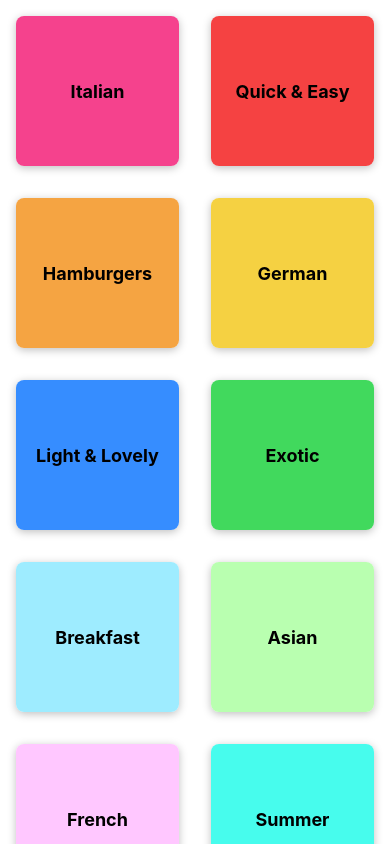
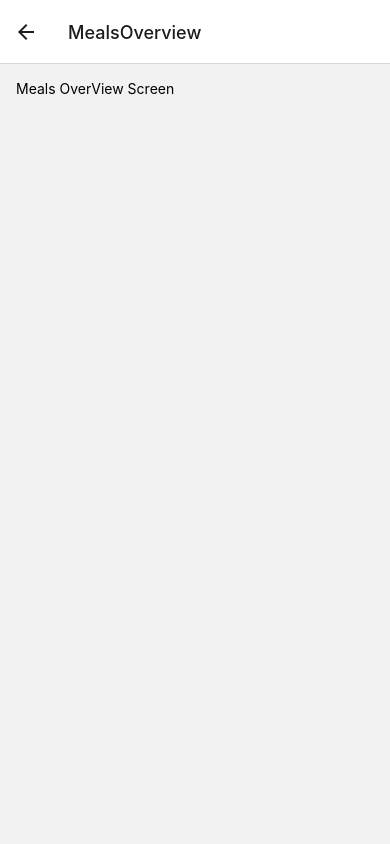
Before and after one commit to gastonirby/Meals-starting, a React Native app: screen /MealsOverview in a window 390 px wide. Built offline with nearby package versions, Linux system fonts and the light colour scheme.

Commit message:
added in nav to meals overview

```diff
--- a/App.js
+++ b/App.js
@@ -1,18 +1,27 @@
-import { StatusBar } from 'expo-status-bar';
-import { StyleSheet } from 'react-native';
-import CategoriesScreen from './screens/CategoriesScreen';
+import { StatusBar } from "expo-status-bar";
+import { StyleSheet } from "react-native";
+import { NavigationContainer } from "@react-navigation/native";
+import { createNativeStackNavigator } from '@react-navigation/native-stack';
+
+import CategoriesScreen from "./screens/CategoriesScreen";
+import MealsOverViewScreen from "./screens/MealsOverViewScreen";
+
+const Stack = createNativeStackNavigator();
 
 export default function App() {
   return (
     <>
-    <StatusBar style='light' />
-    <CategoriesScreen />
+      <StatusBar style="light" />
+      <NavigationContainer>
+        <Stack.Navigator>
+          <Stack.Screen name="MealsCategories" component={CategoriesScreen} />
+          <Stack.Screen name="MealsOverview" component={MealsOverViewScreen} />
+        </Stack.Navigator>
+      </NavigationContainer>
     </>
   );
 }
 
 const styles = StyleSheet.create({
-  container: {
-
-  },
+  container: {},
 });
--- a/components/CategoryGridTile.js
+++ b/components/CategoryGridTile.js
@@ -1,6 +1,6 @@
 import { Pressable, View, Text, StyleSheet, Platform } from "react-native";
 
-function CategoryGridTile({ title, color }) {
+function CategoryGridTile({ title, color, onPress }) {
   return (
     <View style={styles.gridItem}>
       <Pressable
@@ -9,6 +9,7 @@
           styles.button,
           pressed ? styles.buttonPressed : null,
         ]}
+        onPress={onPress}
       >
         <View style={[styles.innerContainer, { backgroundColor: color }]}>
           <Text style={styles.title}>{title}</Text>
--- a/package.json
+++ b/package.json
@@ -10,12 +10,14 @@
   },
   "dependencies": {
     "@react-navigation/native": "^6.0.13",
+    "@react-navigation/native-stack": "^6.9.1",
+    "@react-navigation/stack": "^6.3.3",
     "expo": "~46.0.16",
     "expo-status-bar": "~1.4.0",
     "react": "18.0.0",
     "react-native": "0.69.6",
-    "react-native-screens": "~3.15.0",
-    "react-native-safe-area-context": "4.3.1"
+    "react-native-safe-area-context": "4.3.1",
+    "react-native-screens": "~3.15.0"
   },
   "devDependencies": {
     "@babel/core": "^7.12.9"
--- a/screens/CategoriesScreen.js
+++ b/screens/CategoriesScreen.js
@@ -3,13 +3,17 @@
 
 import { CATEGORIES } from "../data/data";
 
-function renderCategoryItem(itemData) {
-  return (
-    <CategoryGridTile title={itemData.item.title} color={itemData.item.color} />
-  );
-}
+function CategoriesScreen({ navigation }) {
 
-function CategoriesScreen() {
+  function renderCategoryItem(itemData) {
+    function pressHandler() {
+      navigation.navigate('MealsOverview');
+    }
+    return (
+      <CategoryGridTile title={itemData.item.title} color={itemData.item.color} onPress={pressHandler}/>
+    );
+  }
+
   return (
     <FlatList
       data={CATEGORIES}
--- /dev/null
+++ b/screens/MealsOverViewScreen.js
@@ -0,0 +1,20 @@
+import { View, Text, StyleSheet } from "react-native";
+
+import { MEALS } from "../data/data";
+
+function MealsOverViewScreen() {
+  return (
+    <View style={styles.container}>
+      <Text>Meals OverView Screen</Text>
+    </View>
+  );
+}
+
+export default MealsOverViewScreen;
+
+const styles = StyleSheet.create({
+  container: {
+    flex: 1,
+    padding: 16,
+  },
+});
```
Also changed, not shown: 1 other file (tests, documents, lock files or other folders).
